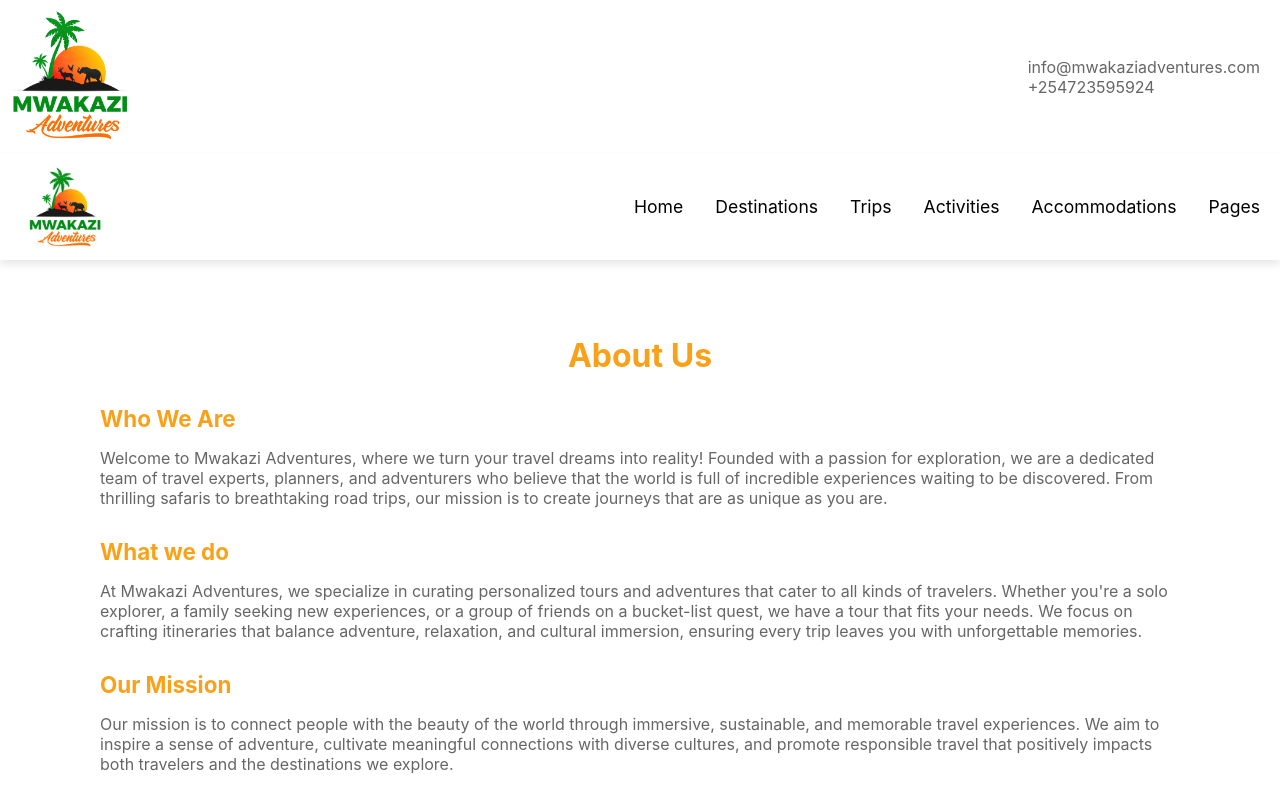
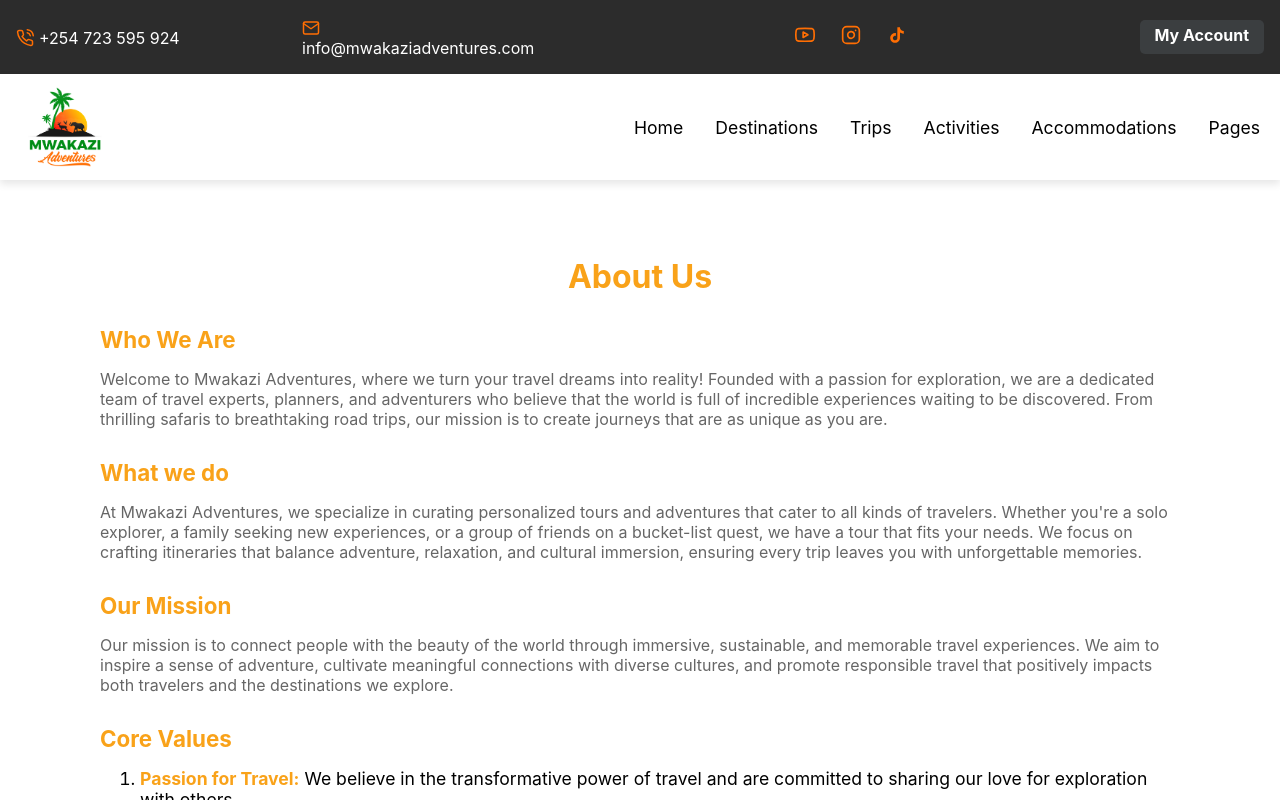
Before and after one commit to austinogola/mwakazi_adventures, a React (Create React App) app in the folder brand_client/: page /about in a window 1280 px wide. Shown: the top 800 px of the page. Built offline with nearby package versions, Linux system fonts and the light colour scheme.

Commit message:
about page header

```diff
--- a/brand_client/src/pages/About.js
+++ b/brand_client/src/pages/About.js
@@ -1,12 +1,13 @@
 
 import Header from "../components/Header"
+import NewHeader from "../components/NewHeader"
 import Navbar from "../components/Navbar"
 import ResponsiveFooter from "../components/ResponsiveFooter"
 import '../styles/About.css'
 const About=()=>{
     return (
         <div>
-            <Header/>
+            <NewHeader/>
             <Navbar/>
             <div className="about_section">
                 <h2 className="title">About Us</h2>
```
